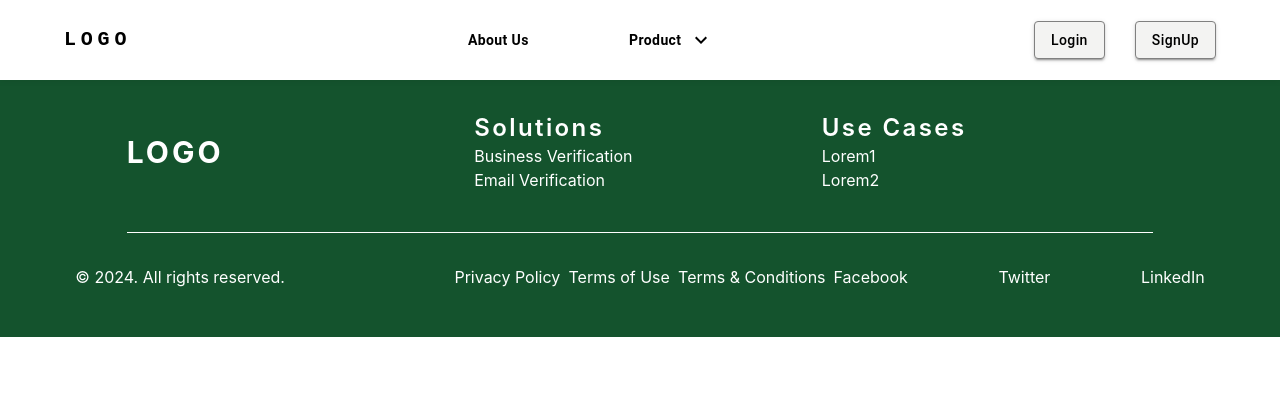
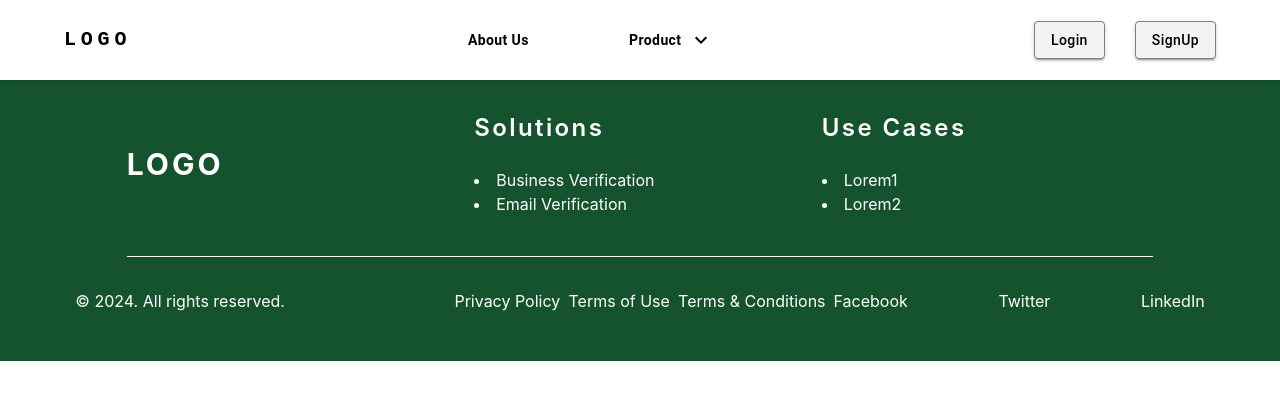
Before and after one commit to rholibobo/capa_business_verification, a React (Create React App) app: page /verification in a window 1280 px wide. Shown: the top 400 px of the page. Built offline with nearby package versions, Linux system fonts and the light colour scheme; no server answers; the HTML template or start-up script is replaced by a standard one.

Commit message:
update Footer.jsx

```diff
--- a/src/Components/Footer/Footer.jsx
+++ b/src/Components/Footer/Footer.jsx
@@ -7,18 +7,22 @@ const Footer = () => {
       <div className="md:w-10/12 grid grid-cols-1 md:grid-cols-3 items-center gap-4 border-white border-b mx-auto py-10">
         <h5 className="text-3xl font-bold tracking-widest">LOGO</h5>
         <div>
-          <h5 className="text-2xl font-semibold tracking-widest">Solutions</h5>
-          <ul>
+          <h5 className="text-2xl font-semibold tracking-widest mb-6">
+            Solutions
+          </h5>
+          <Stack direction="column" spacing="2">
             <li>Business Verification</li>
             <li>Email Verification</li>
-          </ul>
+          </Stack>
         </div>
         <div>
-          <h5 className="text-2xl font-semibold tracking-widest">Use Cases</h5>
-          <ul>
+          <h5 className="text-2xl font-semibold tracking-widest mb-6">
+            Use Cases
+          </h5>
+          <Stack direction="column" spacing="3">
             <li>Lorem1</li>
             <li>Lorem2</li>
-          </ul>
+          </Stack>
         </div>
       </div>
       <div className="mt-8 md:w-11/12 mx-auto grid grid-cols-1 md:grid-cols-3 items-center gap-2">
```
